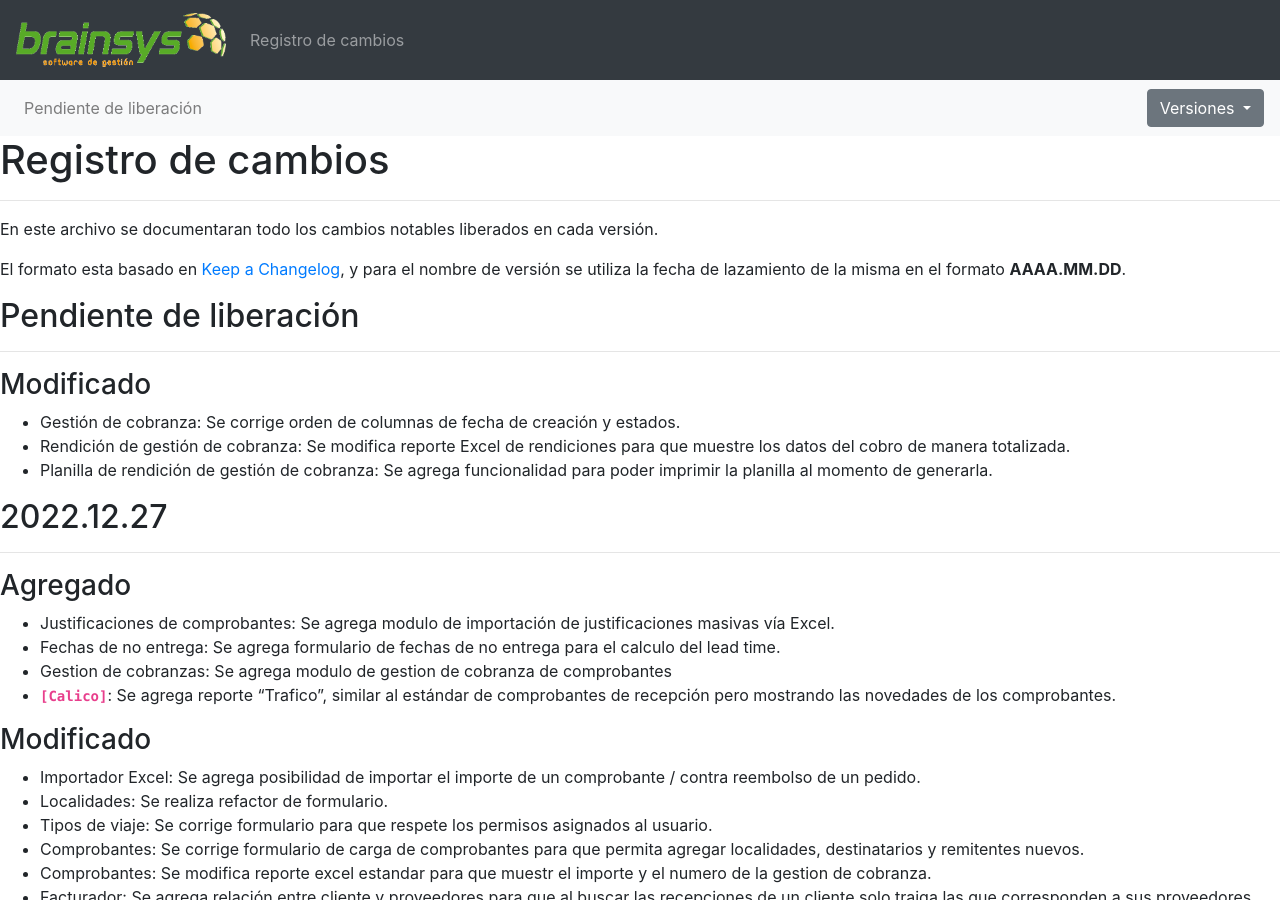
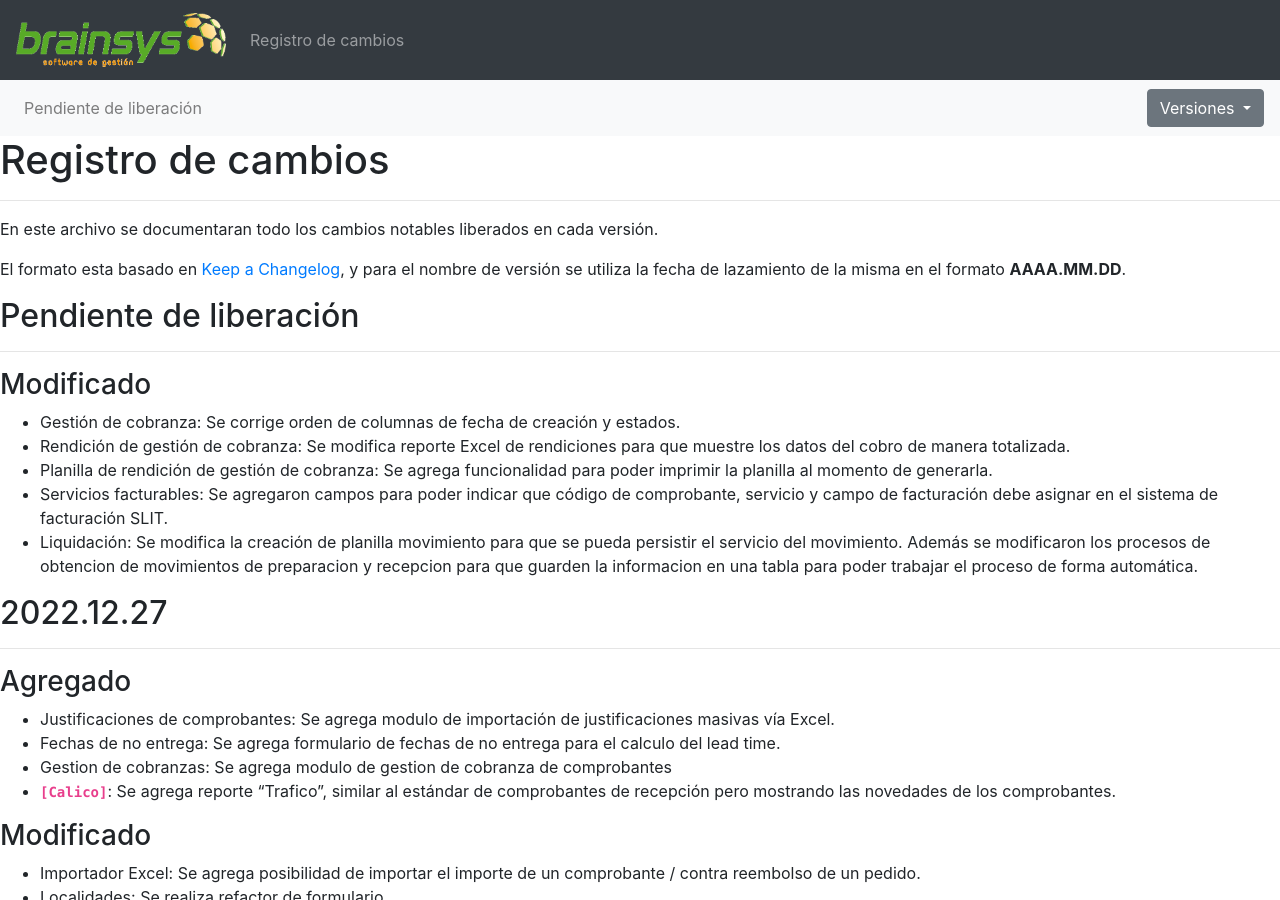
Before and after one commit to brainsys-arsaad/versionado, a Jekyll site: the page built from registro-cambios.markdown, in a window 1280 px wide and 900 px high. Built offline with Jekyll 4.4.1, drawn with Linux system fonts in a browser that asks for light colours.

Commit message:
Update registro-cambios.markdown

```diff
--- a/registro-cambios.markdown
+++ b/registro-cambios.markdown
@@ -88,6 +88,8 @@ El formato esta basado en [Keep a Changelog](https://keepachangelog.com/es-ES/1.
 - Gestión de cobranza: Se corrige orden de columnas de fecha de creación y estados.
 - Rendición de gestión de cobranza: Se modifica reporte Excel de rendiciones para que muestre los datos del cobro de manera totalizada.
 - Planilla de rendición de gestión de cobranza: Se agrega funcionalidad para poder imprimir la planilla al momento de generarla.
+- Servicios facturables: Se agregaron campos para poder indicar que código de comprobante, servicio y campo de facturación debe asignar en el sistema de facturación SLIT.
+- Liquidación: Se modifica la creación de planilla movimiento para que se pueda persistir el servicio del movimiento. Además se modificaron los procesos de obtencion de movimientos de preparacion y recepcion para que guarden la informacion en una tabla para poder trabajar el proceso de forma automática.
 
 ## 2022.12.27
 ---
```
